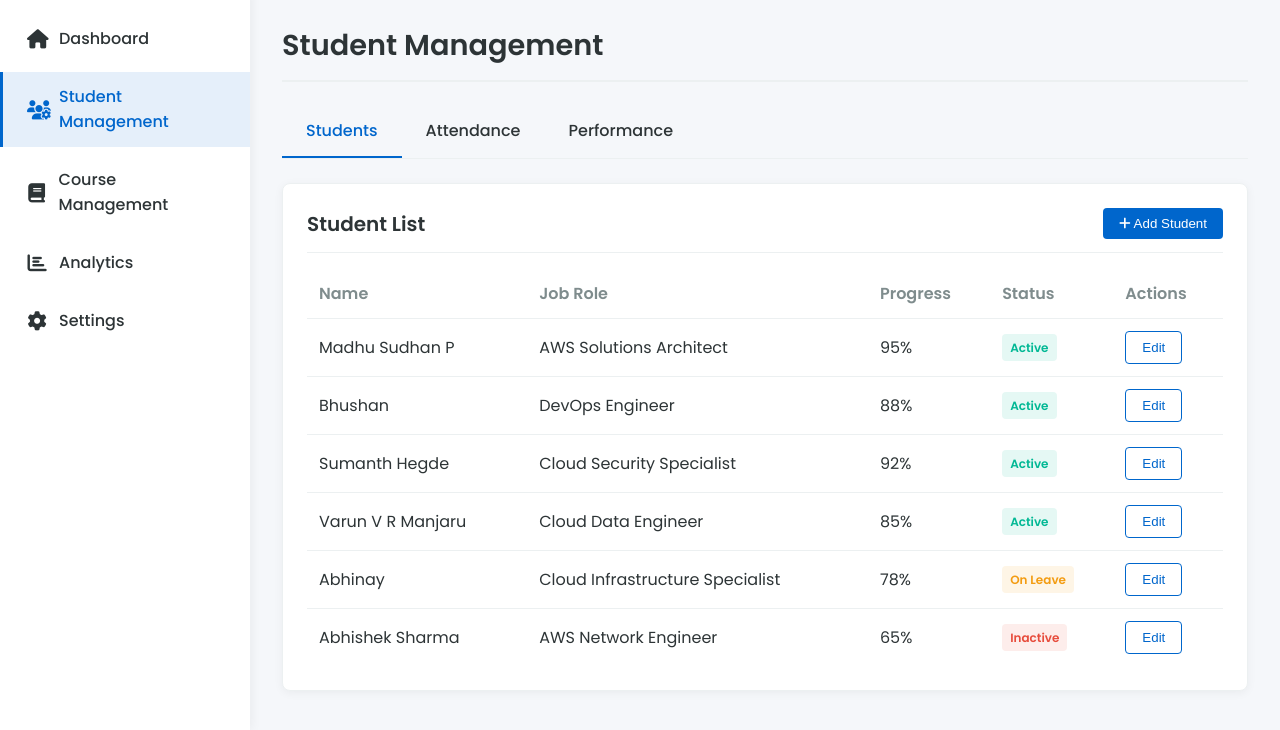
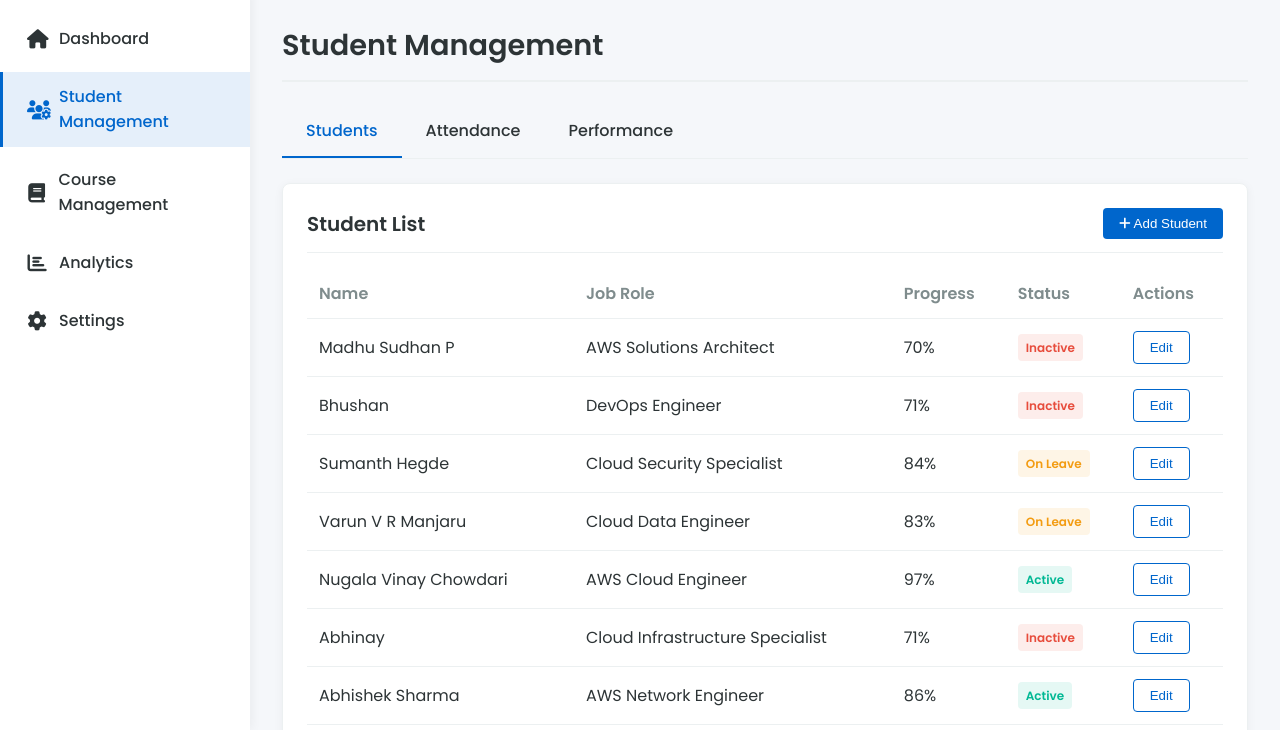
Before and after one commit to elngovind/cicd-demo, a website: page public/backend.html in a window 1280 px wide. Shown: the part 70-800 px from the top of the page. Drawn offline with Linux system fonts and the light colour scheme.

Commit message:
Fix blank admin page by adding proper script references and initialization

```diff
--- a/public/backend.html
+++ b/public/backend.html
@@ -244,31 +244,31 @@
                                     <td>Bhushan</td>
                                     <td>40</td>
                                     <td>Intermediate</td>
-                                    <td>5</td>
+                                    <td>2</td>
                                 </tr>
                                 <tr>
                                     <td>Sumanth Hegde</td>
                                     <td>39</td>
                                     <td>Intermediate</td>
-                                    <td>6</td>
+                                    <td>3</td>
                                 </tr>
                                 <tr>
                                     <td>Varun V R Manjaru</td>
                                     <td>36</td>
                                     <td>Intermediate</td>
-                                    <td>7</td>
+                                    <td>4</td>
                                 </tr>
                                 <tr>
                                     <td>Prakhar Kumar</td>
                                     <td>32</td>
                                     <td>Intermediate</td>
-                                    <td>8</td>
+                                    <td>5</td>
                                 </tr>
                                 <tr>
                                     <td>Abhinay</td>
                                     <td>30</td>
                                     <td>Intermediate</td>
-                                    <td>9</td>
+                                    <td>6</td>
                                 </tr>
                             </tbody>
                         </table>
@@ -280,5 +280,44 @@
 
     <script src="js/main.js"></script>
     <script src="js/interactive.js"></script>
+    <script src="js/student-data.js"></script>
+    <script>
+        // Initialize tabs for backend page
+        document.addEventListener('DOMContentLoaded', function() {
+            // Make sure tabs are initialized
+            if (typeof initTabs === 'function') {
+                initTabs();
+            }
+
+            // Populate student table from student data if available
+            if (typeof studentData !== 'undefined') {
+                const studentTable = document.querySelector('#students-tab .backend-table tbody');
+                if (studentTable) {
+                    // Clear existing rows
+                    studentTable.innerHTML = '';
+
+                    // Add top 10 students
+                    studentData.slice(0, 10).forEach(student => {
+                        const progress = Math.floor(Math.random() * 30) + 70; // Random progress between 70-100%
+                        const status = progress > 85 ? 'active' : (progress > 75 ? 'pending' : 'inactive');
+                        const statusText = status === 'active' ? 'Active' : (status === 'pending' ? 'On Leave' : 'Inactive');
+
+                        const row = document.createElement('tr');
+                        row.innerHTML = `
+                            <td>${student.name}</td>
+                            <td>${student.job}</td>
+                            <td>${progress}%</td>
+                            <td><span class="status-badge status-${status}">${statusText}</span></td>
+                            <td>
+                                <button class="btn btn-outline">Edit</button>
+                            </td>
+                        `;
+
+                        studentTable.appendChild(row);
+                    });
+                }
+            }
+        });
+    </script>
 </body>
 </html>
```
